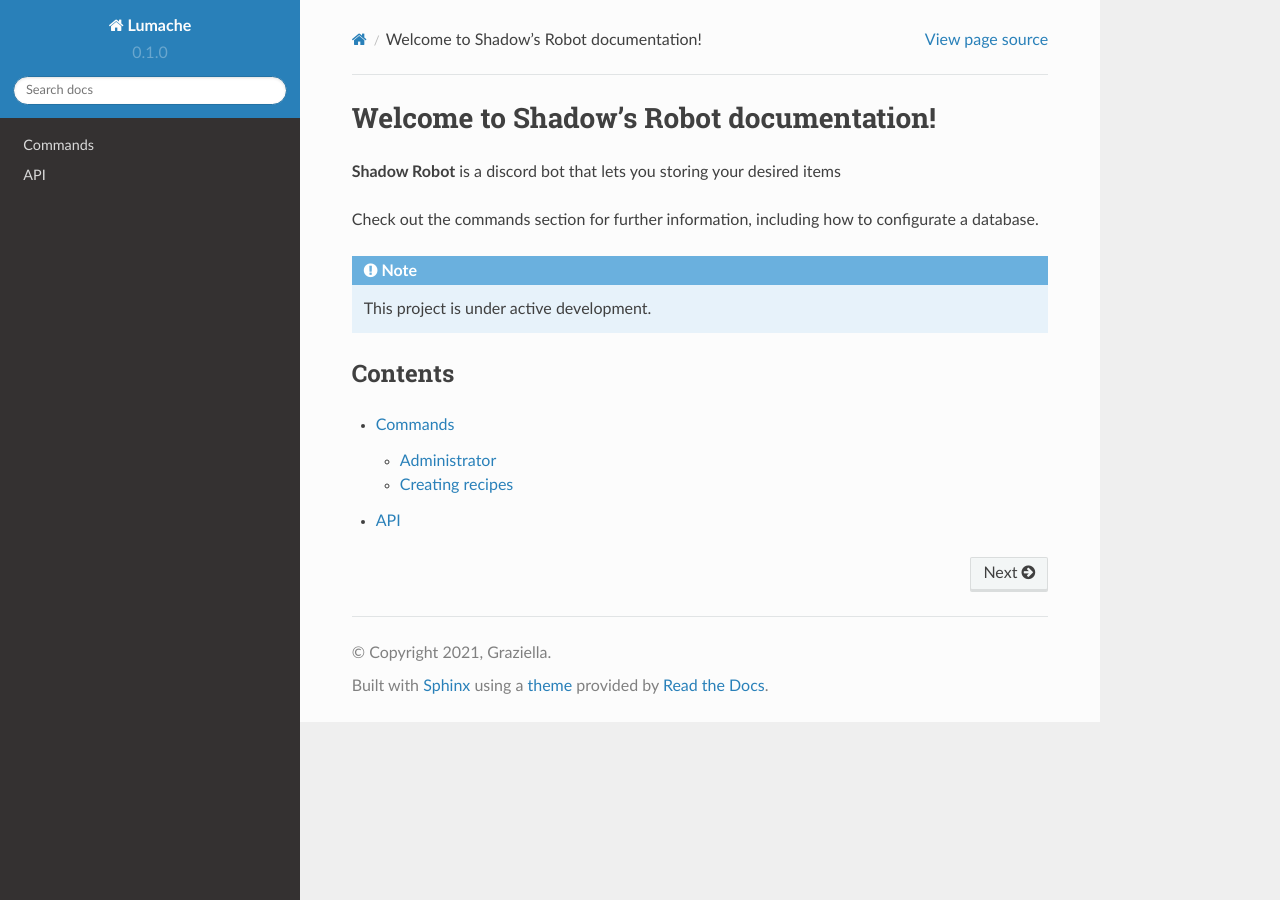
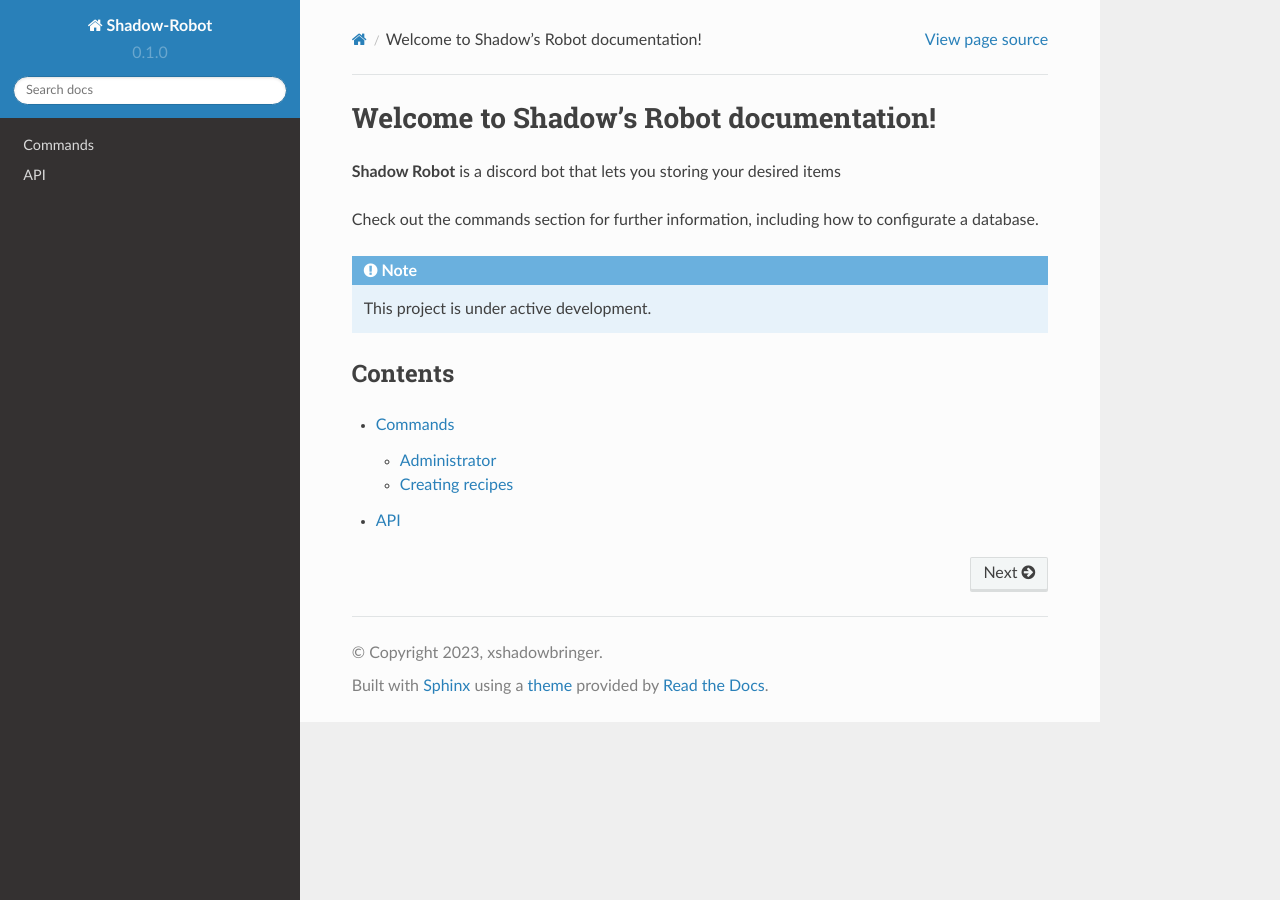
Before and after one commit to xshadowbringer/shadow-robot-docs, a Sphinx documentation site: the page built from docs/source/index.rst, in a window 1280 px wide. Built offline with Sphinx 7.4.7 and the Read the Docs theme 2.0.0, drawn with Linux system fonts in a browser that asks for light colours.

Commit message:
Update conf.py

```diff
--- a/docs/source/conf.py
+++ b/docs/source/conf.py
@@ -2,9 +2,9 @@
 
 # -- Project information
 
-project = 'Lumache'
-copyright = '2021, Graziella'
-author = 'Graziella'
+project = 'Shadow-Robot'
+copyright = '2023, xshadowbringer'
+author = 'xshadowbringer'
 
 release = '0.1'
 version = '0.1.0'
```
